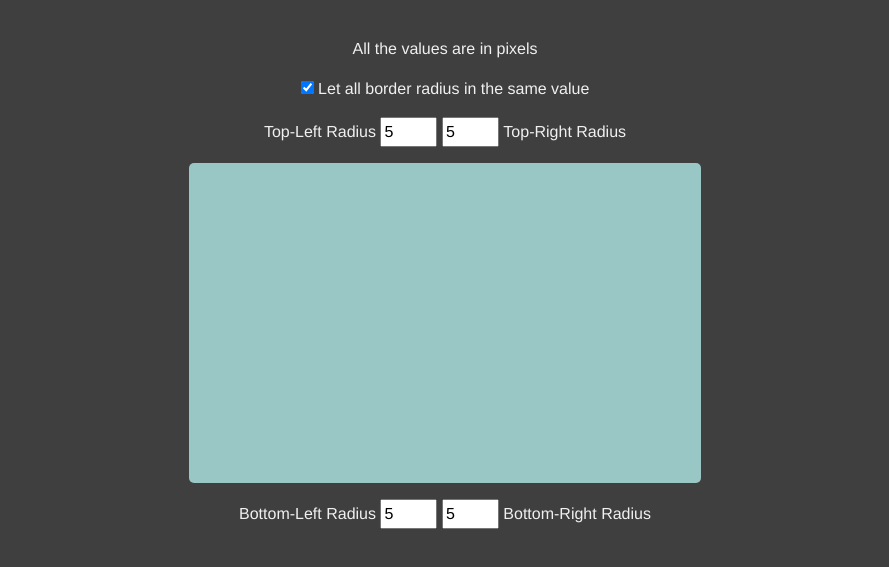
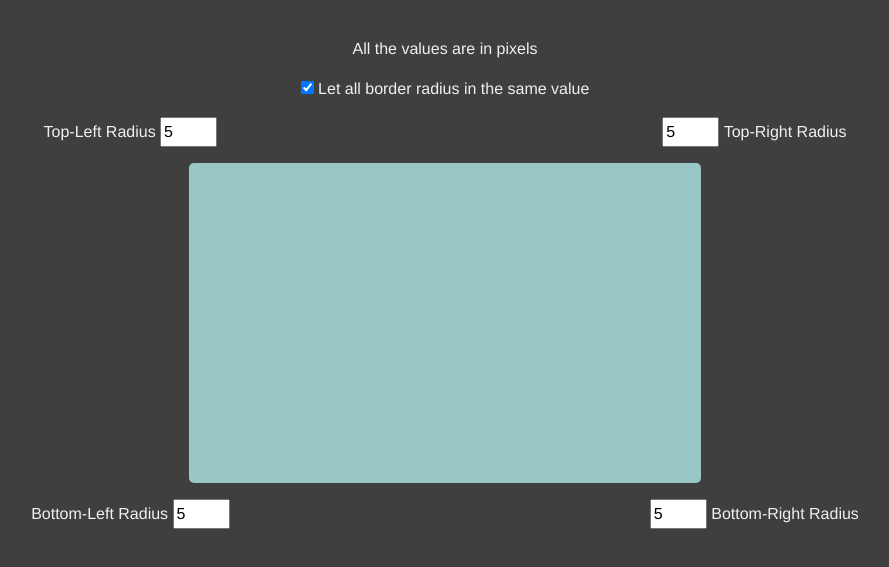
Before and after one commit to lesada/BorderRadiusGenerator, a plain HTML site: page index.html in a window 1280 px wide. Shown: the part 91-658 px from the top of the page, without its empty margins (195-1084 px from the left). Drawn offline with nearby package versions, Linux system fonts and the light colour scheme; a script that the page names is missing.

Commit message:
Deixando inputs nos cantos

```diff
--- a/index.html
+++ b/index.html
@@ -5,7 +5,8 @@
     <meta charset="UTF-8">
     <meta http-equiv="X-UA-Compatible" content="IE=edge">
     <meta name="viewport" content="width=device-width, initial-scale=1.0">
-    <link href="https://cdn.jsdelivr.net/npm/bootstrap@5.0.2/dist/css/bootstrap.min.css" rel="stylesheet" integrity="sha384-EVSTQN3/azprG1Anm3QDgpJLIm9Nao0Yz1ztcQTwFspd3yD65VohhpuuCOmLASjC" crossorigin="anonymous">
+    <link href="https://cdn.jsdelivr.net/npm/bootstrap@5.0.2/dist/css/bootstrap.min.css" rel="stylesheet"
+        integrity="sha384-EVSTQN3/azprG1Anm3QDgpJLIm9Nao0Yz1ztcQTwFspd3yD65VohhpuuCOmLASjC" crossorigin="anonymous">
     <link rel="stylesheet" href="styles.css">
     <title>Border Radius Generator</title>
 </head>
@@ -21,22 +22,36 @@
     </fieldset>
 
     <fieldset id="radiusFieldset">
+        <div class="top d-flex justify-content-around">
+            <div>
                 <label for="topLeftRadius">Top-Left Radius</label>
                 <input type="number" id="topLeftRadius" name="topLeftRadius" min="0" max="100" value="5">
+            </div>
+            <div>
                 <input type="number" id="topRightRadius" name="topRightRadius" min="0" max="100" value="5">
                 <label for="topRightRadius">Top-Right Radius</label>
+            </div>
+        </div>
         <div class="preview">
         </div>
+        <div class="top d-flex justify-content-around">
+            <div>
                 <label for="bottomLeftRadius">Bottom-Left Radius</label>
                 <input type="number" id="bottomLeftRadius" name="bottomLeftRadius" min="0" max="100" value="5">
+            </div>
+            <div>
                 <input type="number" id="bottomRightRadius" name="bottomRightRadius" min="0" max="100" value="5">
                 <label for="bottomRightRadius">Bottom-Right Radius</label>
+            </div>
+        </div>
     </fieldset>
 
 
 
 </body>
-<script src="https://cdn.jsdelivr.net/npm/bootstrap@5.0.2/dist/js/bootstrap.bundle.min.js" integrity="sha384-MrcW6ZMFYlzcLA8Nl+NtUVF0sA7MsXsP1UyJoMp4YLEuNSfAP+JcXn/tWtIaxVXM" crossorigin="anonymous"></script>
+<script src="https://cdn.jsdelivr.net/npm/bootstrap@5.0.2/dist/js/bootstrap.bundle.min.js"
+    integrity="sha384-MrcW6ZMFYlzcLA8Nl+NtUVF0sA7MsXsP1UyJoMp4YLEuNSfAP+JcXn/tWtIaxVXM"
+    crossorigin="anonymous"></script>
 <script src="script.js"></script>
 
 </html>
```
Lines whose indentation alone changed are shown as unchanged.
